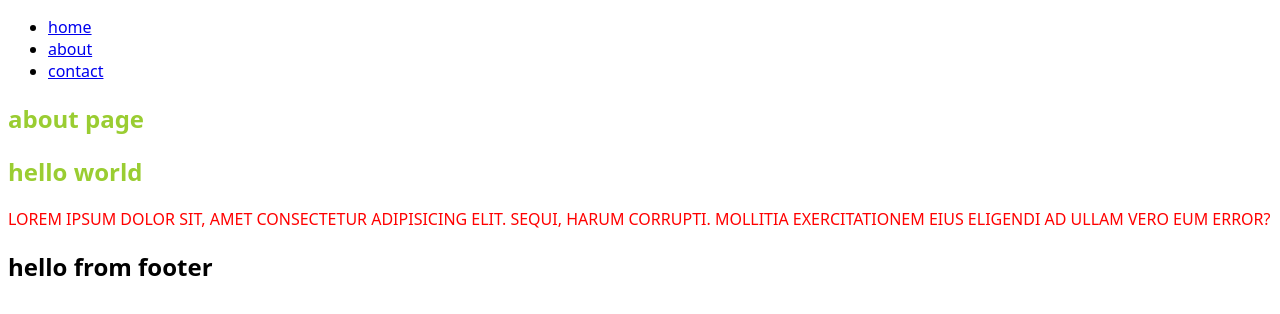
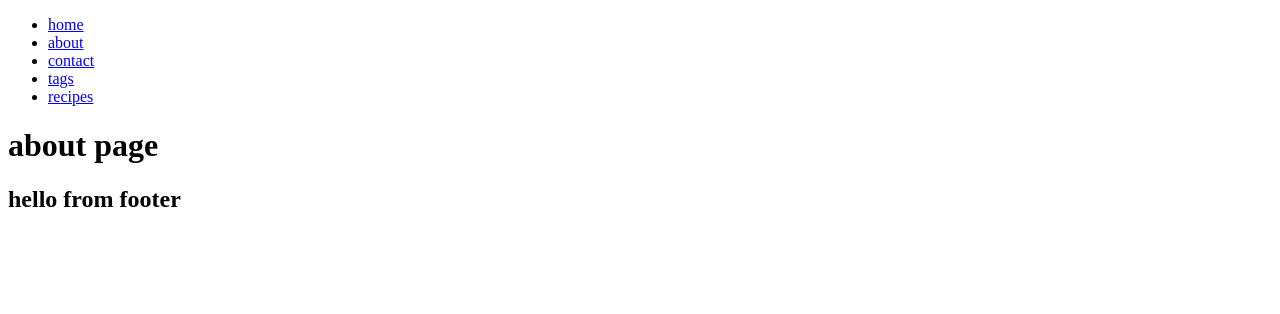
Before and after one commit to Fc0S4b/gatsbyTutorial, a Gatsby site: page /about in a window 1280 px wide. Built offline with nearby package versions, Linux system fonts and the light colour scheme; Gatsby itself is replaced by a stand-in of ours.

Commit message:
house cleaning

```diff
--- a/src/components/Layout.css
+++ /dev/null
@@ -1,16 +0,0 @@
-
-body{
-  font-family: system-ui, -apple-system, BlinkMacSystemFont, 'Segoe UI', Roboto, Oxygen, Ubuntu, Cantarell, 'Open Sans', 'Helvetica Neue', sans-serif;
-
-}
-h1{
-  color: blue;
-}
-
-.about-heading{
-  color: green;
-}
-
-.home-heading{
-  color: blue;
-}
--- a/src/components/Layout.js
+++ b/src/components/Layout.js
@@ -1,8 +1,7 @@
 import React from "react"
 import Navbar from "./Navbar"
 import Footer from "./Footer"
-import "./layout.css"
-// las propiedades css globales se aplicarán inclusive a los componentes que no estén en el layout en el modo local, una vez que se deploya dejará de aplicarse
+
 const Layout = ({ children }) => {
   return (
     <>
--- a/src/components/Navbar.js
+++ b/src/components/Navbar.js
@@ -13,6 +13,12 @@ const Navbar = () => {
         <li>
           <Link to="/contact">contact</Link>
         </li>
+        <li>
+          <Link to="/tags">tags</Link>
+        </li>
+        <li>
+          <Link to="/recipes">recipes</Link>
+        </li>
       </ul>
     </nav>
   )
--- a/src/pages/about.js
+++ b/src/pages/about.js
@@ -1,35 +1,15 @@
 import React from "react"
 import Layout from "../components/Layout"
-import * as aboutStyles from "../examples/about.module.css"
 import styled from "styled-components"
+
 const about = () => {
   return (
     <Layout>
-      <Wrapper>
-        <div>
-          <h1> about page</h1>
-          <h1> hello world</h1>
-          <p className="text">
-            Lorem ipsum dolor sit, amet consectetur adipisicing elit. Sequi,
-            harum corrupti. Mollitia exercitationem eius eligendi ad ullam vero
-            eum error?
-          </p>
-        </div>
-      </Wrapper>
+      <h1>about page</h1>
     </Layout>
   )
 }
 
-const Wrapper = styled.section`
-  color: red;
-
-  h1 {
-    color: yellowgreen;
-  }
-
-  .text {
-    text-transform: uppercase;
-  }
-`
+const Wrapper = styled.section``
 
 export default about
```
Also changed, not shown: src/pages/company/history.js (deleted, +0 -15 lines), src/pages/company/index.js (deleted, +0 -7 lines), src/pages/contact.js (+12 -2 lines), src/pages/index.js (+2 -13 lines), src/pages/recipes.js (added, +15 -0 lines), src/pages/tags.js (added, +15 -0 lines).
